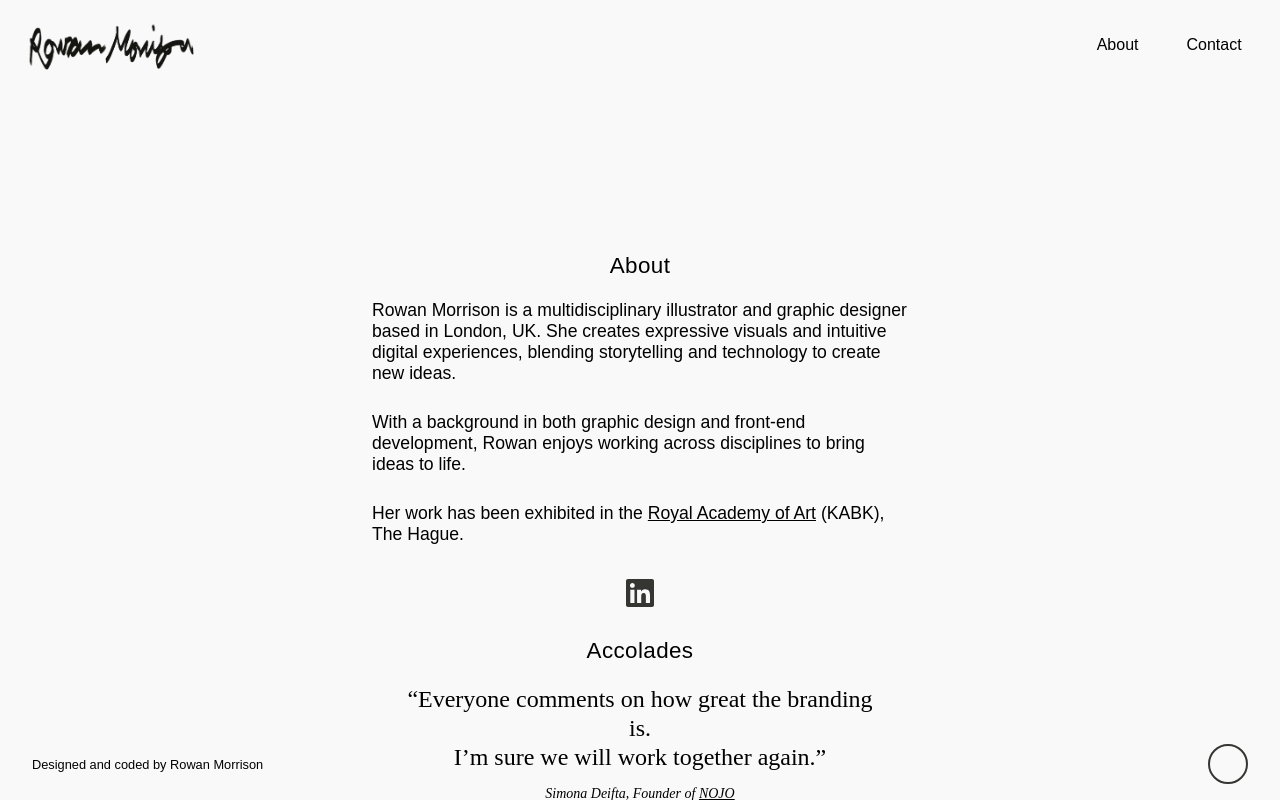
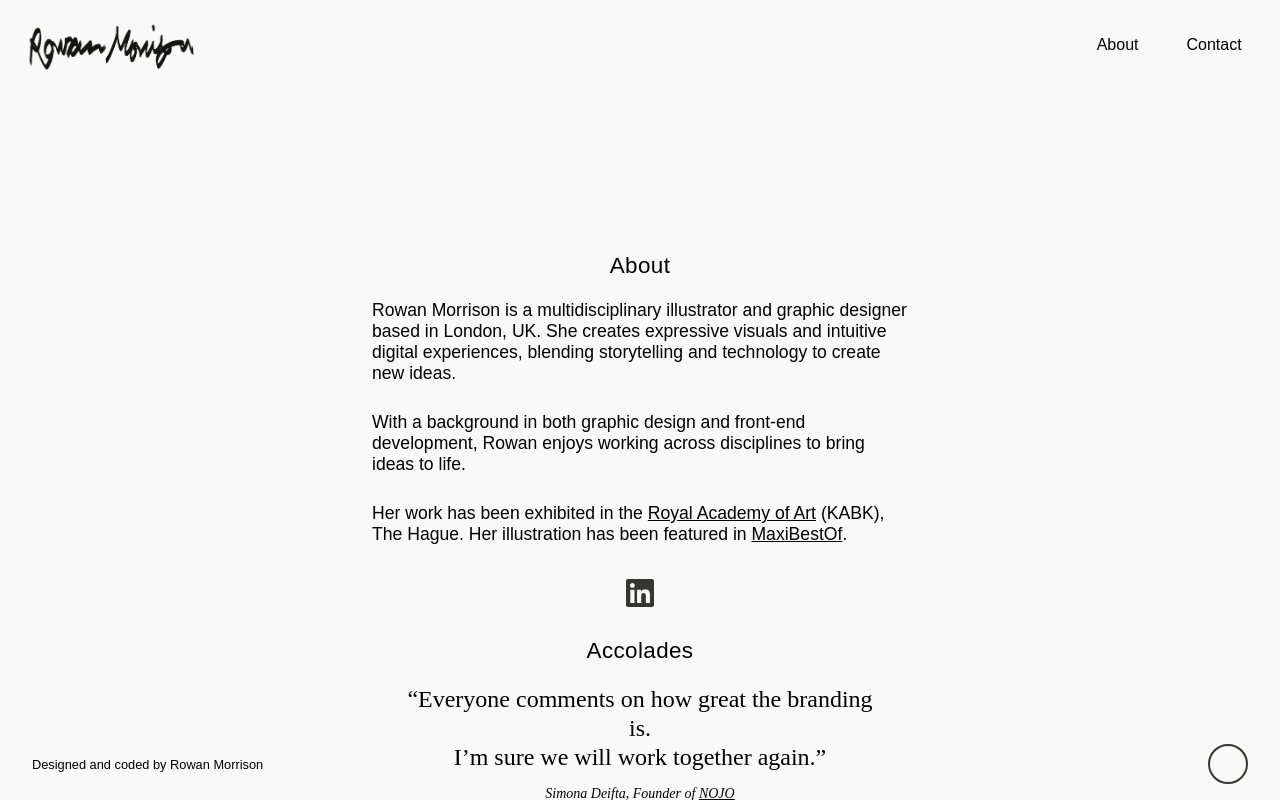
Before and after one commit to rowan-morrison/rowan-morrison, a React (Create React App) app: page /about in a window 1280 px wide. Built offline with nearby package versions, Linux system fonts and the light colour scheme; a web font is replaced by a local one.

Commit message:
2025.07.30-edits-v2

```diff
--- a/src/components/About.js
+++ b/src/components/About.js
@@ -20,6 +20,7 @@ function About() {
       <br></br>
       <p>
        Her work has been exhibited in the <a id="link" rel="noreferrer" href="https://www.kabk.nl/en" target="_blank">Royal Academy of Art</a> (KABK), The Hague.
+       Her illustration has been featured in <a id="link" rel="noreferrer" href="https://maxibestof.one/websites/47177-carolina-bucci" target="_blank">MaxiBestOf</a>.
       </p>
     </section>
     <section className="socials">
```
Also changed, not shown: 1 other file (tests, documents, lock files or other folders).
